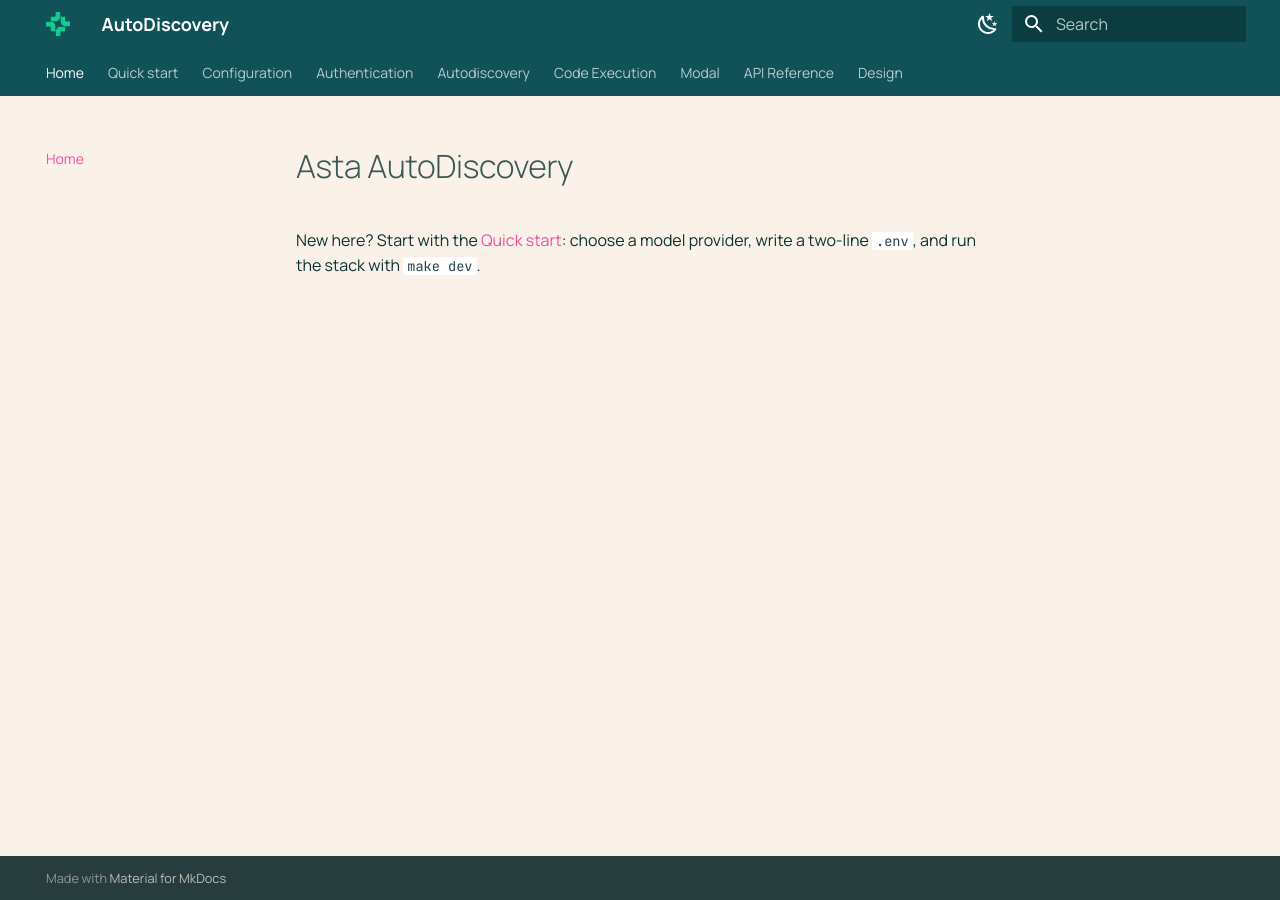
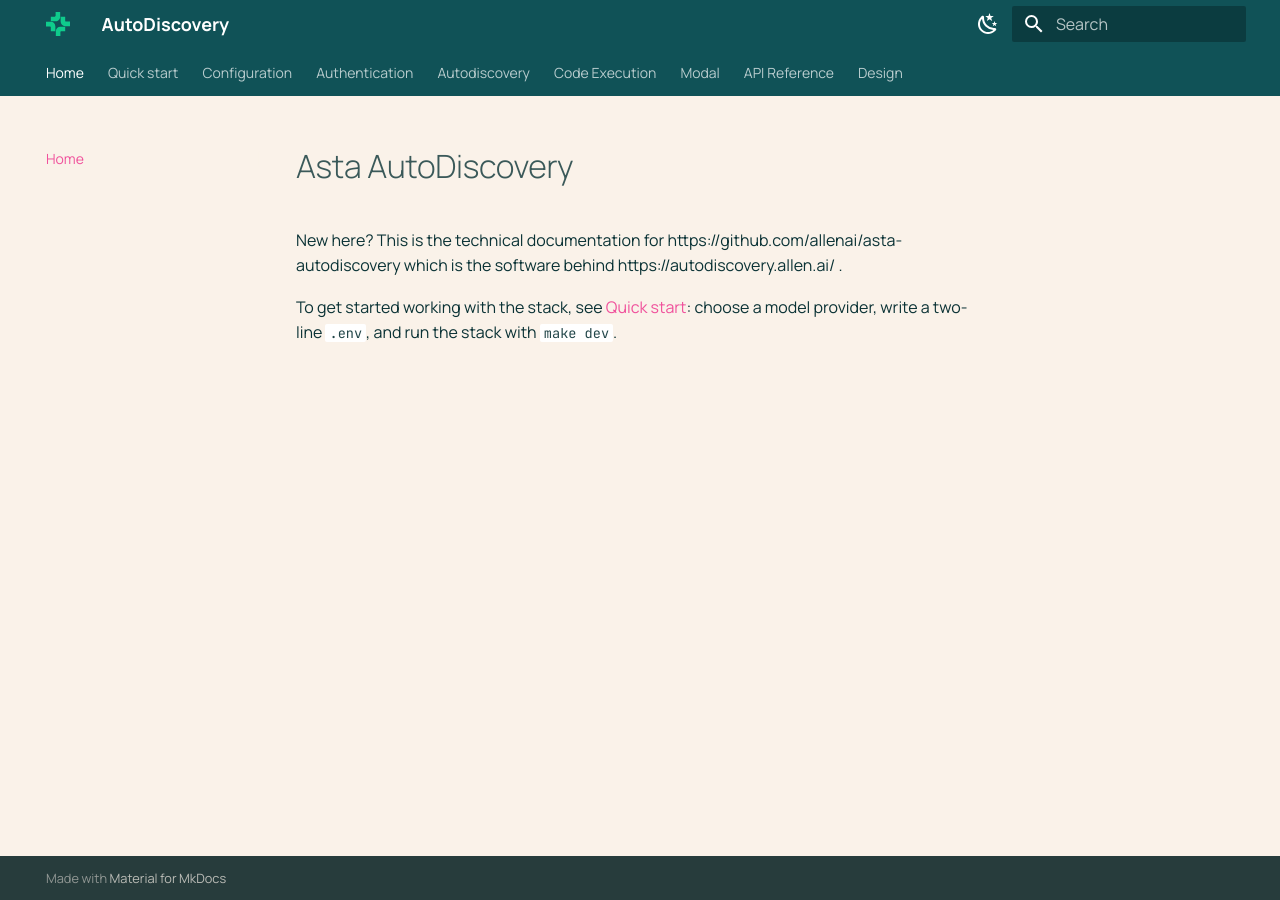
Before and after one commit to allenai/asta-autodiscovery, an MkDocs documentation site: the page built from docs/index.md, in a window 1280 px wide. Built offline with MkDocs 1.6.1 and Material for MkDocs 9.7.7, drawn with Linux system fonts in a browser that asks for light colours.

Commit message:
doc index page updates

```diff
--- a/docs/index.md
+++ b/docs/index.md
@@ -1,4 +1,7 @@
 # Asta AutoDiscovery
 
-New here? Start with the [Quick start](quickstart.md): choose a model provider,
+New here? This is the technical documentation for https://github.com/allenai/asta-autodiscovery
+which is the software behind https://autodiscovery.allen.ai/ .
+
+To get started working with the stack, see [Quick start](quickstart.md): choose a model provider,
 write a two-line `.env`, and run the stack with `make dev`.
```
